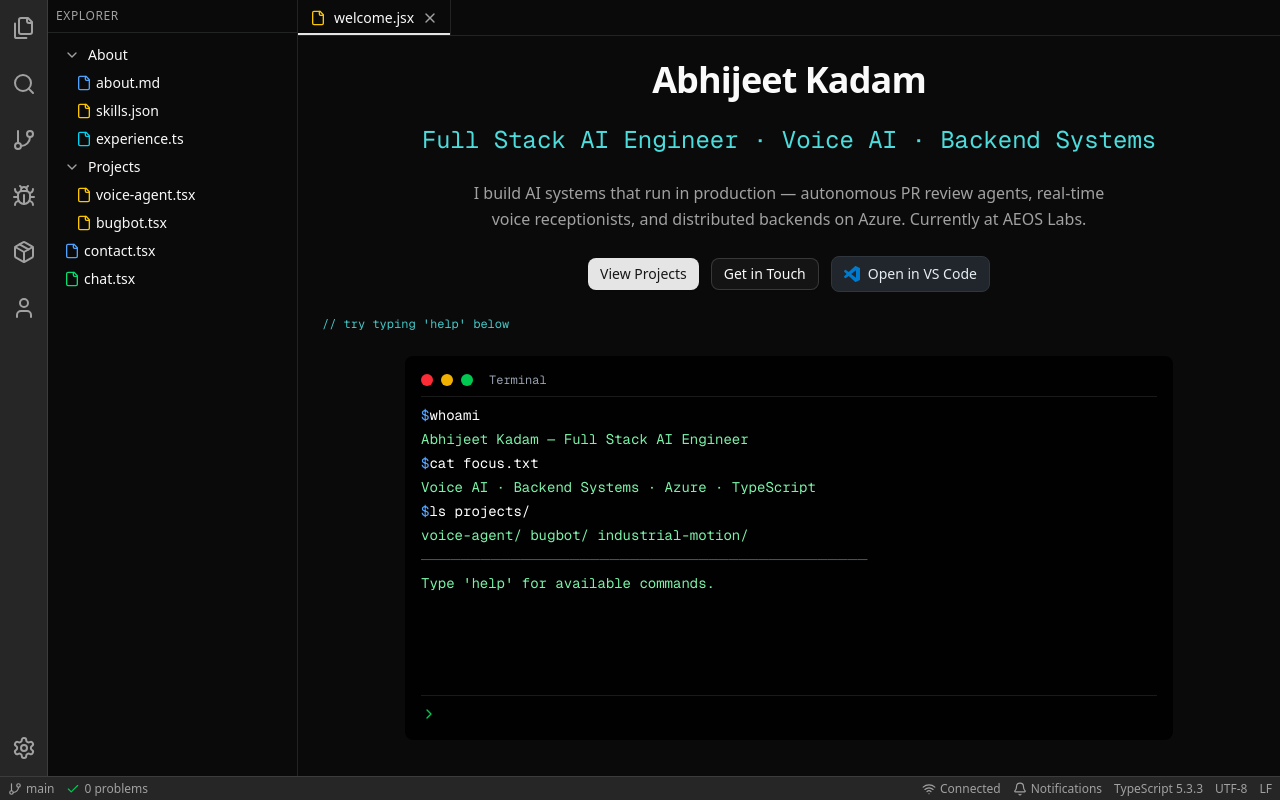
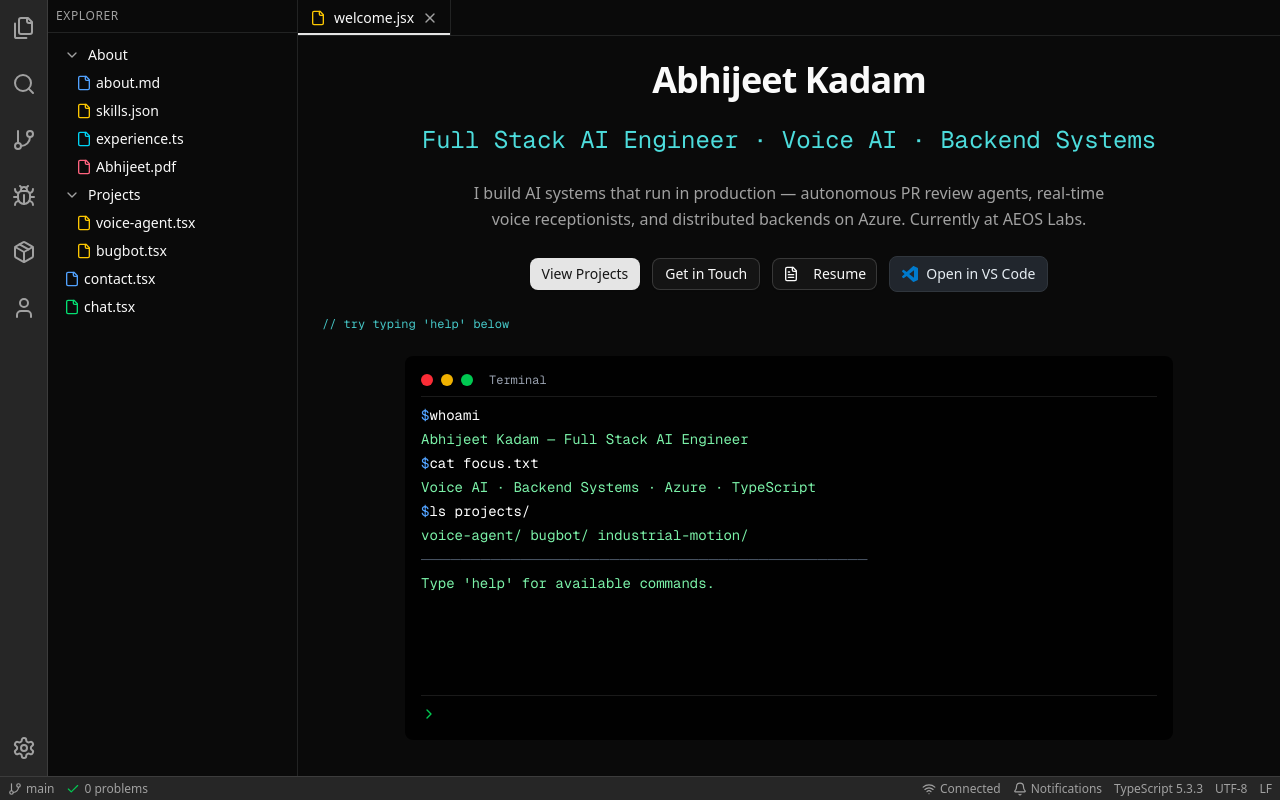
Before and after one commit to abhijeet8080/Abhijeet_Kadam, a Next.js app: page / in a window 1280 px wide. Built offline with nearby package versions, Linux system fonts and the light colour scheme.

Commit message:
feat: add view rsume button and resume in sidebar

```diff
--- a/app/page.tsx
+++ b/app/page.tsx
@@ -8,6 +8,8 @@ import { CommandPalette } from "@/components/vscode/command-palette"
 import { Button } from "@/components/ui/button"
 import { VSCodeLogoIcon } from "@/components/icons/vscode-logo"
 import { KeyboardEvent } from "react"
+import { FileText } from "lucide-react"
+import { RESUME_PDF_HREF } from "@/lib/site"
 
 export default function Home() {
   const [isCommandPaletteOpen, setIsCommandPaletteOpen] = useState(false)
@@ -53,6 +55,12 @@ export default function Home() {
             <Button variant="outline" size="sm" asChild>
               <Link href="/contact">Get in Touch</Link>
             </Button>
+            <Button variant="outline" size="sm" asChild>
+              <a href={RESUME_PDF_HREF} target="_blank" rel="noopener noreferrer">
+                <FileText className="mr-2 h-4 w-4" />
+                Resume
+              </a>
+            </Button>
             <a
               href="https://github.dev/abhijeet8080/Abhijeet_Kadam"
               target="_blank"
--- a/components/vscode/command-palette.tsx
+++ b/components/vscode/command-palette.tsx
@@ -12,6 +12,7 @@ import { Command, CommandInput, CommandItem, CommandList } from "@/components/ui
 import { File, Code, User, Mail, MessageSquare, Info, Palette, Briefcase, Bug, Mic } from "lucide-react"
 import { useColorTheme } from "@/components/color-theme-provider"
 import type { ColorThemeId } from "@/lib/color-themes"
+import { RESUME_PDF_HREF } from "@/lib/site"
 
 type CommandItemType = {
   id: string
@@ -33,7 +34,7 @@ const baseCommands: CommandItemType[] = [
   {
     id: "resume",
     name: "Download Resume",
-    path: "/resume.pdf",
+    path: RESUME_PDF_HREF,
     icon: <File className="h-4 w-4 mr-2" />,
     section: "Pages",
   },
@@ -96,7 +97,10 @@ export function CommandPalette({ open, onOpenChange }: CommandPaletteProps) {
       return
     }
     if (command.path?.startsWith("http")) {
-      window.open(command.path, "_blank")
+      window.open(command.path, "_blank", "noopener,noreferrer")
+    } else if (command.path?.toLowerCase().endsWith(".pdf")) {
+      /* Static PDF in /public — full navigation, not client route transition */
+      window.open(command.path, "_blank", "noopener,noreferrer")
     } else if (command.path) {
       router.push(command.path)
     }
--- a/components/vscode/sidebar.tsx
+++ b/components/vscode/sidebar.tsx
@@ -5,6 +5,7 @@ import { useRouter } from "next/navigation"
 import { ChevronDown, ChevronRight, File } from "lucide-react"
 import { ScrollArea } from "@/components/ui/scroll-area"
 import { Separator } from "@/components/ui/separator"
+import { RESUME_PDF_HREF } from "@/lib/site"
 
 type FileItem = {
   id: string
@@ -45,6 +46,13 @@ const files: FileItem[] = [
         type: "file",
         path: "/about/experience",
         icon: <File className="h-4 w-4 text-cyan-400" />
+      },
+      {
+        id: "resume",
+        name: "Abhijeet.pdf",
+        type: "file",
+        path: RESUME_PDF_HREF,
+        icon: <File className="h-4 w-4 text-rose-400" />
       },
     ]
   },
@@ -136,7 +144,11 @@ const FileItemComponent = ({ item, level = 0 }: FileItemProps) => {
     if (item.type === "folder") {
       setIsOpen(!isOpen)
     } else if (item.path) {
-      router.push(item.path)
+      if (item.path.toLowerCase().endsWith(".pdf")) {
+        window.open(item.path, "_blank", "noopener,noreferrer")
+      } else {
+        router.push(item.path)
+      }
     }
   }
 
--- /dev/null
+++ b/lib/site.ts
@@ -0,0 +1,2 @@
+/** Static file in `public/icons/` — served at this URL */
+export const RESUME_PDF_HREF = "/icons/Abhijeet.pdf"
```
Also changed, not shown: 1 other file (tests, documents, lock files or other folders).
